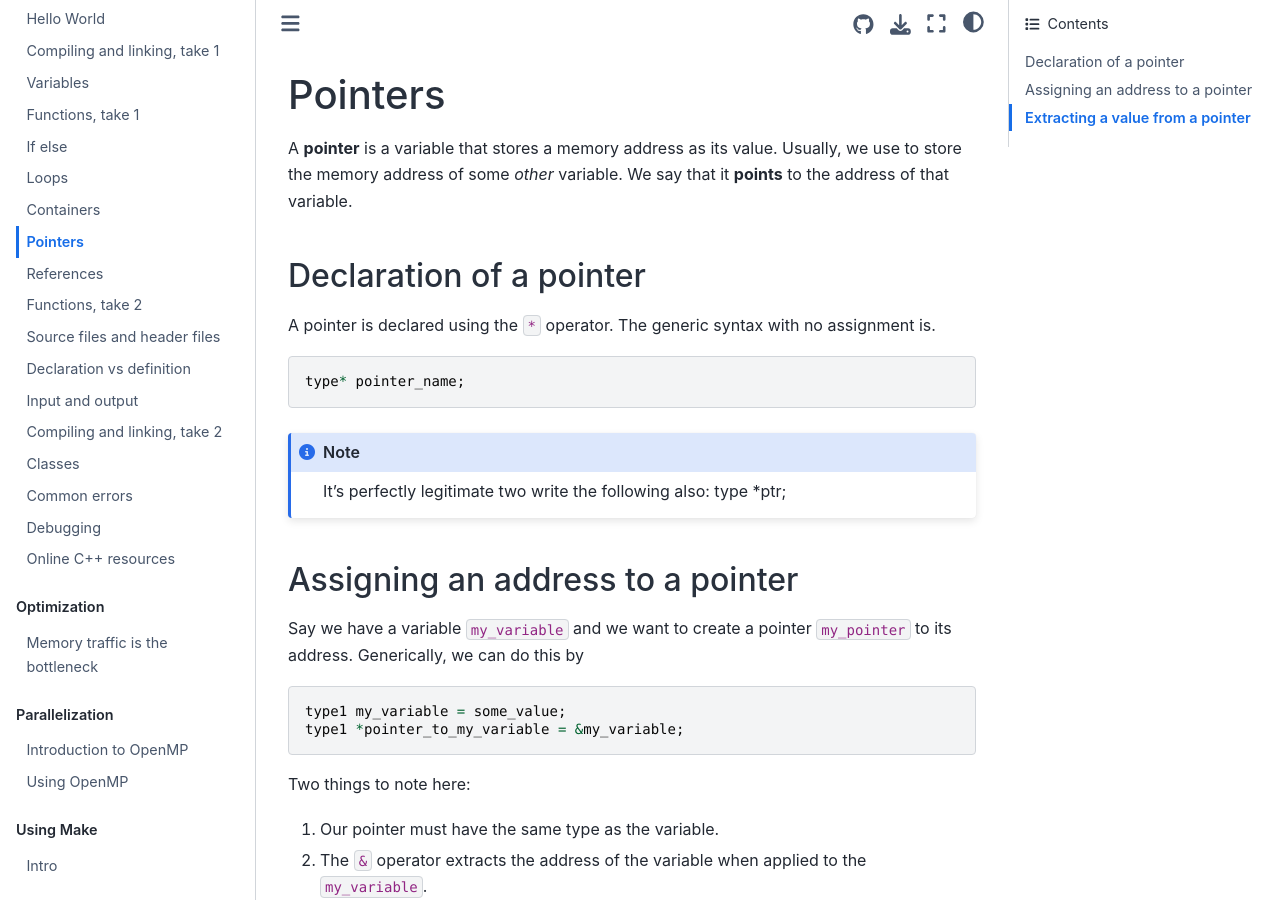
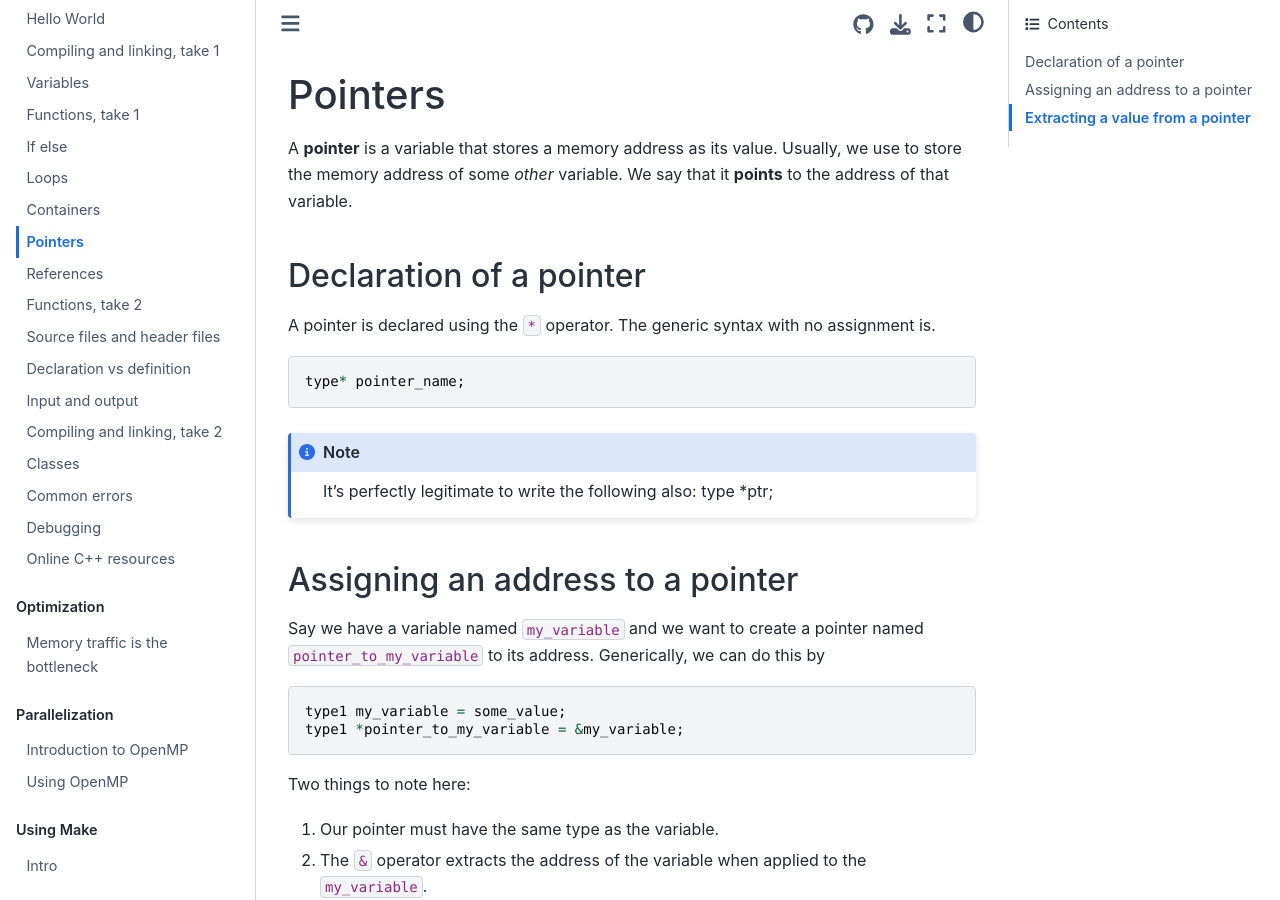
Before and after one commit to anderkve/FYS3150, a Jupyter Book: the page built from book/introduction_to_cpp/pointers.md, in a window 1280 px wide and 900 px high. Built offline with Jupyter Book 1.0.4 settings and Sphinx 7.4.7 and the Sphinx Book theme 1.1.4, drawn with Linux system fonts in a browser that asks for light colours.

Commit message:
tiny fix.

````diff
--- a/book/introduction_to_cpp/pointers.md
+++ b/book/introduction_to_cpp/pointers.md
@@ -11,13 +11,13 @@ type* pointer_name;
 ```
 
 ```{note}
-It's perfectly legitimate two write the following also:
+It's perfectly legitimate to write the following also:
 type *ptr;
 ```
 
 ## Assigning an address to a pointer
 
-Say we have a variable `my_variable` and we want to create a pointer `my_pointer` to its address. Generically, we can do this by
+Say we have a variable named `my_variable` and we want to create a pointer named `pointer_to_my_variable` to its address. Generically, we can do this by
 
 ```c++
 type1 my_variable = some_value;
````
